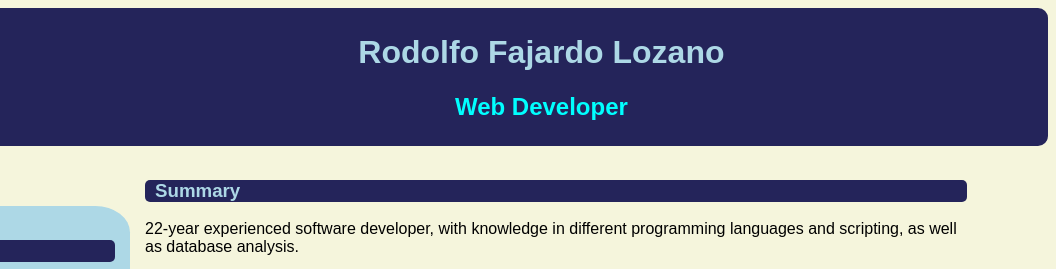
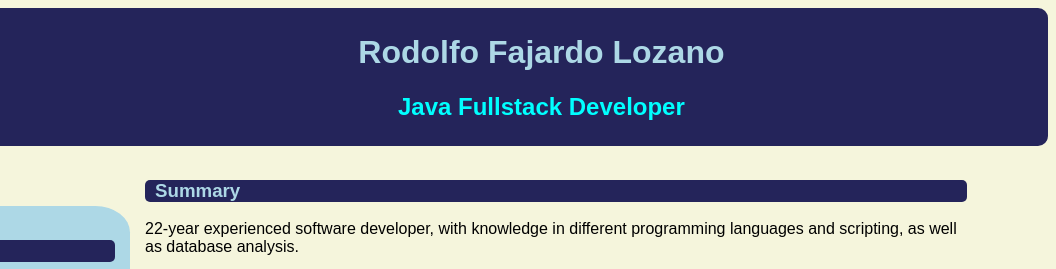
Before and after one commit to rodolfofajardo/resume, a plain HTML site: page index.html in a window 1280 px wide. Shown: the top 269 px of the page, 224-1280 px from the left. Drawn offline with Linux system fonts and the light colour scheme.

Commit message:
Update index.html

```diff
--- a/index.html
+++ b/index.html
@@ -14,7 +14,7 @@
         <div id="avatar"><img src="img/rfl_cv.jpeg" alt="Rodolfo" class="avatar"></div>
         <div id="headline">
             <h1>Rodolfo Fajardo Lozano</h1>
-            <h2>Web Developer</h2>
+            <h2>Java Fullstack Developer</h2>
         </div>
     </header>
     <main>
```
